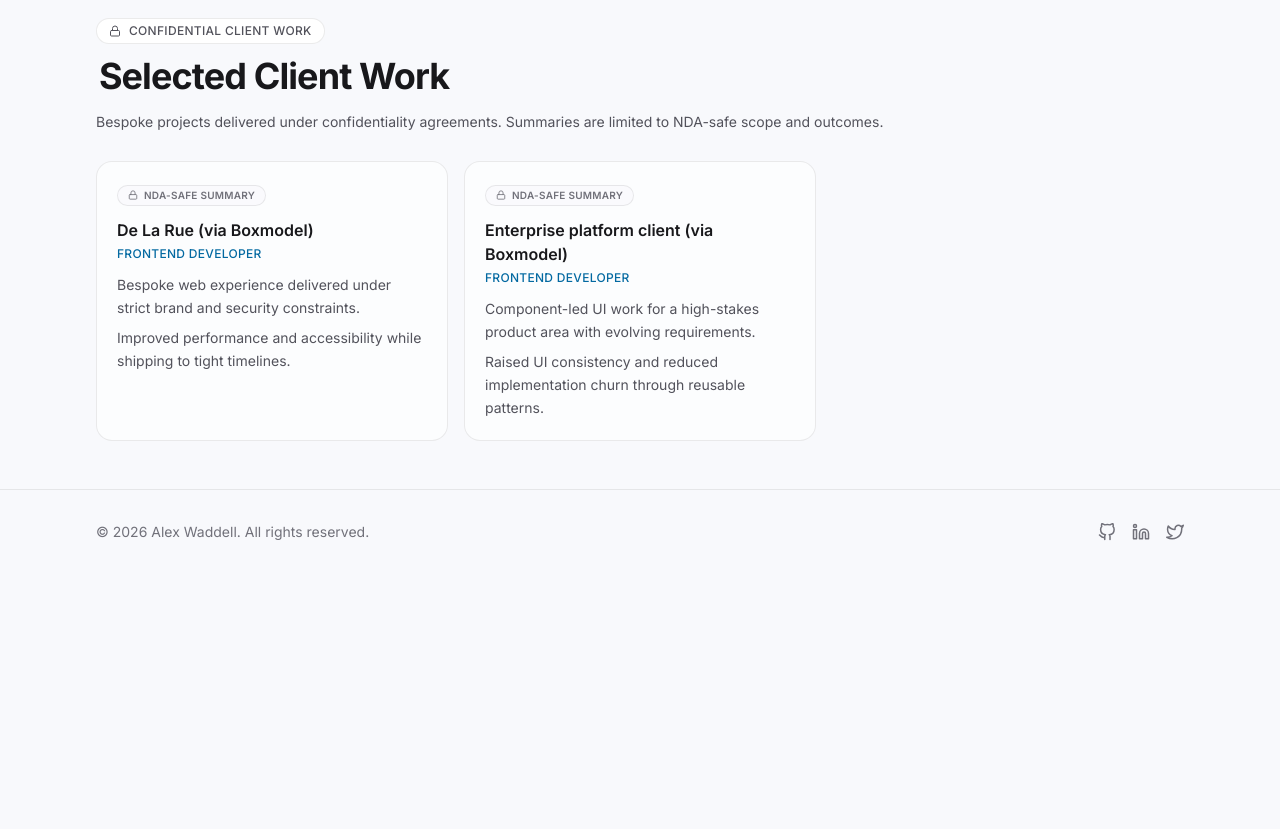
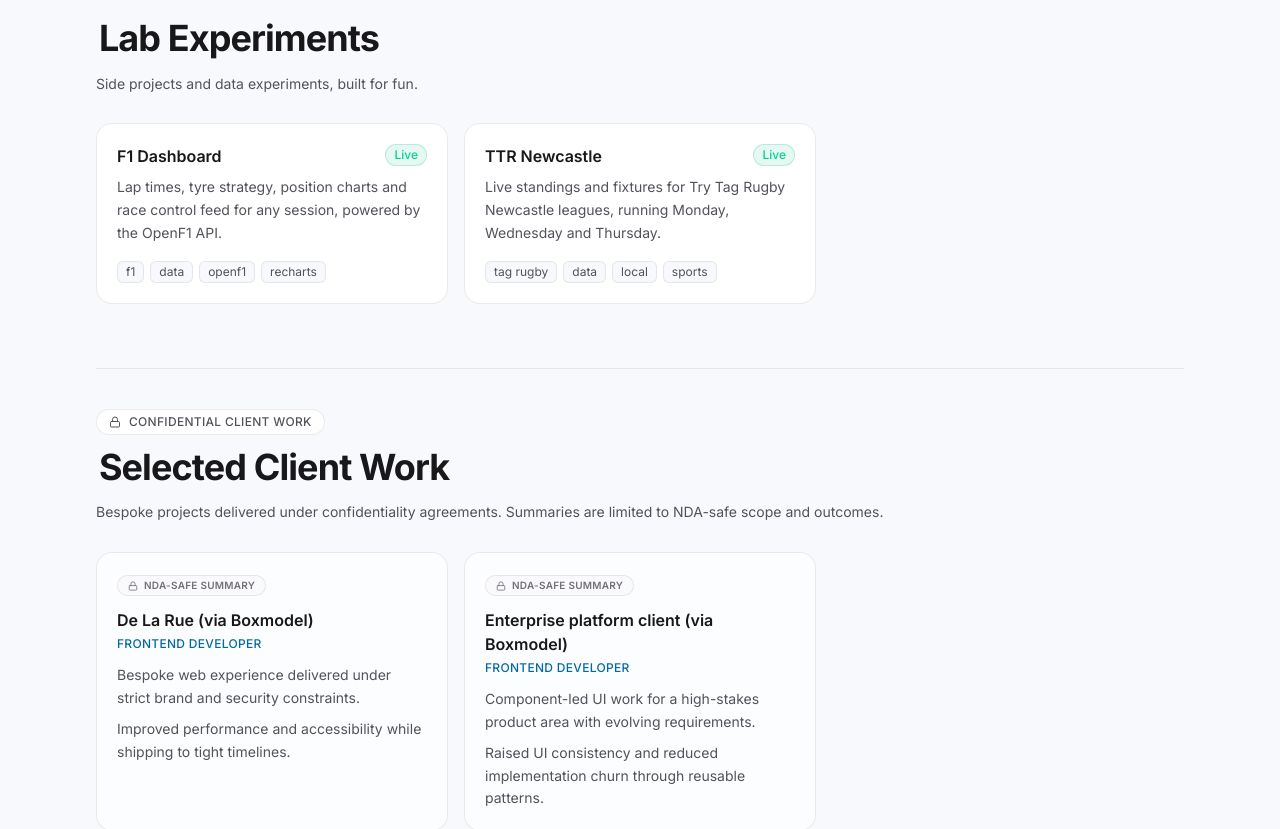
Before and after one commit to alexwaddell97/portfolio, a React (Vite) app: page /projects in a window 1280 px wide. Shown: the part 3960-4789 px from the top of the page. Before the commit the page ends 4534 px from the top, so only its background shows below. Built offline with nearby package versions, Linux system fonts and the light colour scheme.

Commit message:
fix: lab in projects

```diff
--- a/src/components/Projects.tsx
+++ b/src/components/Projects.tsx
@@ -4,6 +4,7 @@ import AnimatedSection from './AnimatedSection.tsx';
 import SectionHeading from './SectionHeading.tsx';
 import ProjectCard from './ProjectCard.tsx';
 import projects from '../data/projects.ts';
+import { labs } from '../data/labs.ts';
 
 // Show featured + up to 2 others on the home page
 const homeProjects = [
@@ -37,7 +38,7 @@ function Projects() {
             to="/projects"
             className="hover-underline-accent group inline-flex items-center gap-2 text-sm font-medium text-text-secondary transition-colors hover:text-text-primary"
           >
-            View all {projects.length} projects
+            View all {projects.length + labs.length} projects
             <FiArrowRight
               size={14}
               className="transition-transform duration-200 group-hover:translate-x-1"
--- a/src/pages/AllProjects.tsx
+++ b/src/pages/AllProjects.tsx
@@ -6,6 +6,7 @@ import Nav from '../components/Nav.tsx';
 import { useTheme } from '../contexts/ThemeContext.tsx';
 import Footer from '../components/Footer.tsx';
 import projects from '../data/projects.ts';
+import { labs } from '../data/labs.ts';
 import type { ProjectCategory } from '../types/index.ts';
 
 // Derive unique tech tags from all projects
@@ -348,6 +349,46 @@ function AllProjects() {
             whileInView={{ opacity: 1, y: 0 }}
             viewport={{ once: true, margin: '-60px' }}
             transition={{ duration: 0.6, ease: [0.22, 1, 0.36, 1] as const }}
+            className="mb-7"
+          >
+            <h2 className="display-heading-safe text-3xl font-black tracking-tight md:text-4xl">Lab Experiments</h2>
+            <p className="mt-3 text-sm leading-relaxed text-text-secondary">
+              Side projects and data experiments, built for fun.
+            </p>
+          </motion.div>
+          <div className="grid grid-cols-1 gap-4 sm:grid-cols-2 lg:grid-cols-3">
+            {labs.map((lab, idx) => (
+              <motion.a
+                key={lab.slug}
+                href={lab.path}
+                initial={{ opacity: 0, y: 16 }}
+                whileInView={{ opacity: 1, y: 0 }}
+                viewport={{ once: true, margin: '-40px' }}
+                transition={{ duration: 0.45, delay: idx * 0.08, ease: [0.22, 1, 0.36, 1] as const }}
+                style={{ '--accent': lab.color } as React.CSSProperties}
+                className="group flex flex-col rounded-2xl border border-border bg-bg-card p-5 transition-colors hover:border-(--accent) hover:bg-bg-card/80"
+              >
+                <div className="flex items-start justify-between">
+                  <h3 className="text-base font-semibold transition-colors group-hover:text-(--accent)">{lab.title}</h3>
+                  <span className="rounded-full border border-emerald-500/20 bg-emerald-500/10 px-2 py-0.5 text-xs font-medium text-emerald-400">Live</span>
+                </div>
+                <p className="mt-2 flex-1 text-sm leading-relaxed text-text-secondary">{lab.description}</p>
+                <div className="mt-4 flex flex-wrap gap-1.5">
+                  {lab.tags.map(tag => (
+                    <span key={tag} className="rounded-md border border-border bg-bg-primary px-2 py-0.5 text-xs text-text-secondary">{tag}</span>
+                  ))}
+                </div>
+              </motion.a>
+            ))}
+          </div>
+        </section>
+
+        <section className="mt-16 border-t border-border pt-10">
+          <motion.div
+            initial={{ opacity: 0, y: 24 }}
+            whileInView={{ opacity: 1, y: 0 }}
+            viewport={{ once: true, margin: '-60px' }}
+            transition={{ duration: 0.6, ease: [0.22, 1, 0.36, 1] as const }}
             className="max-w-4xl"
           >
             <div className="mb-3 inline-flex items-center gap-2 rounded-full border border-border bg-bg-card px-3 py-1 text-xs font-medium uppercase tracking-wide text-text-secondary">
```
